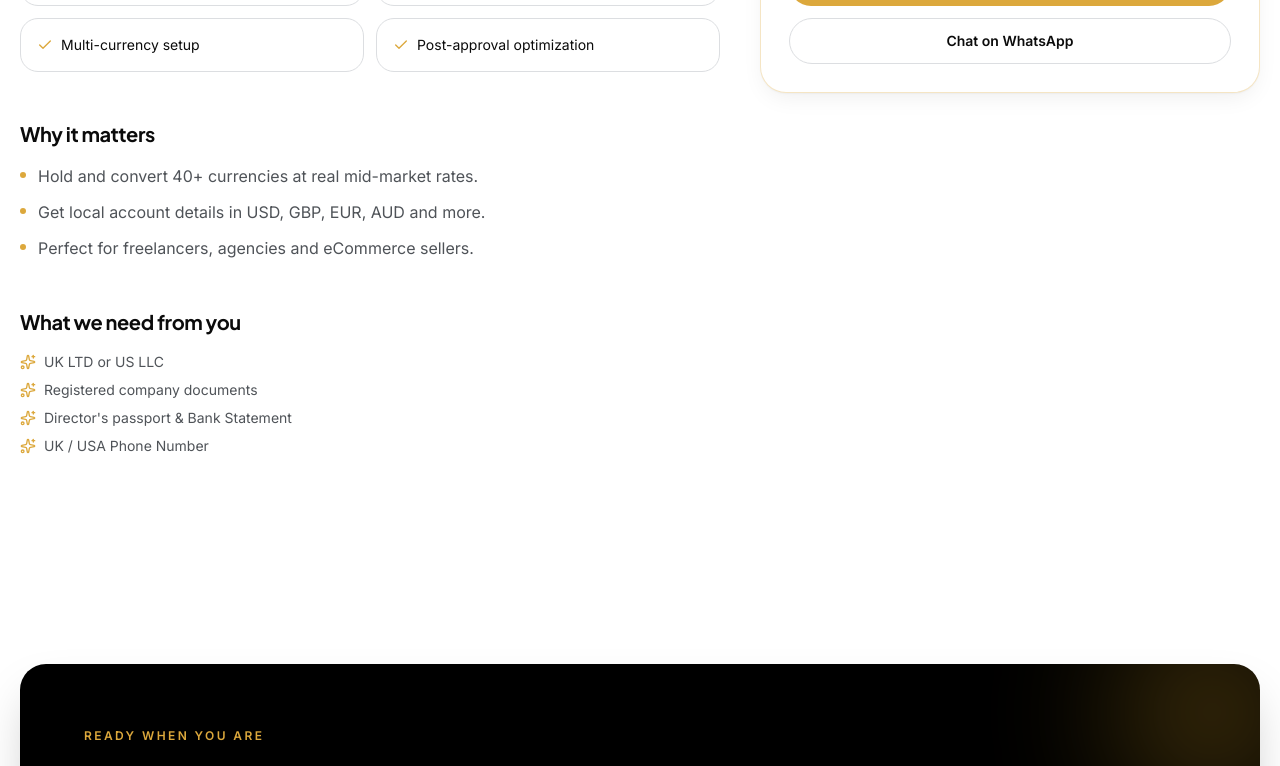
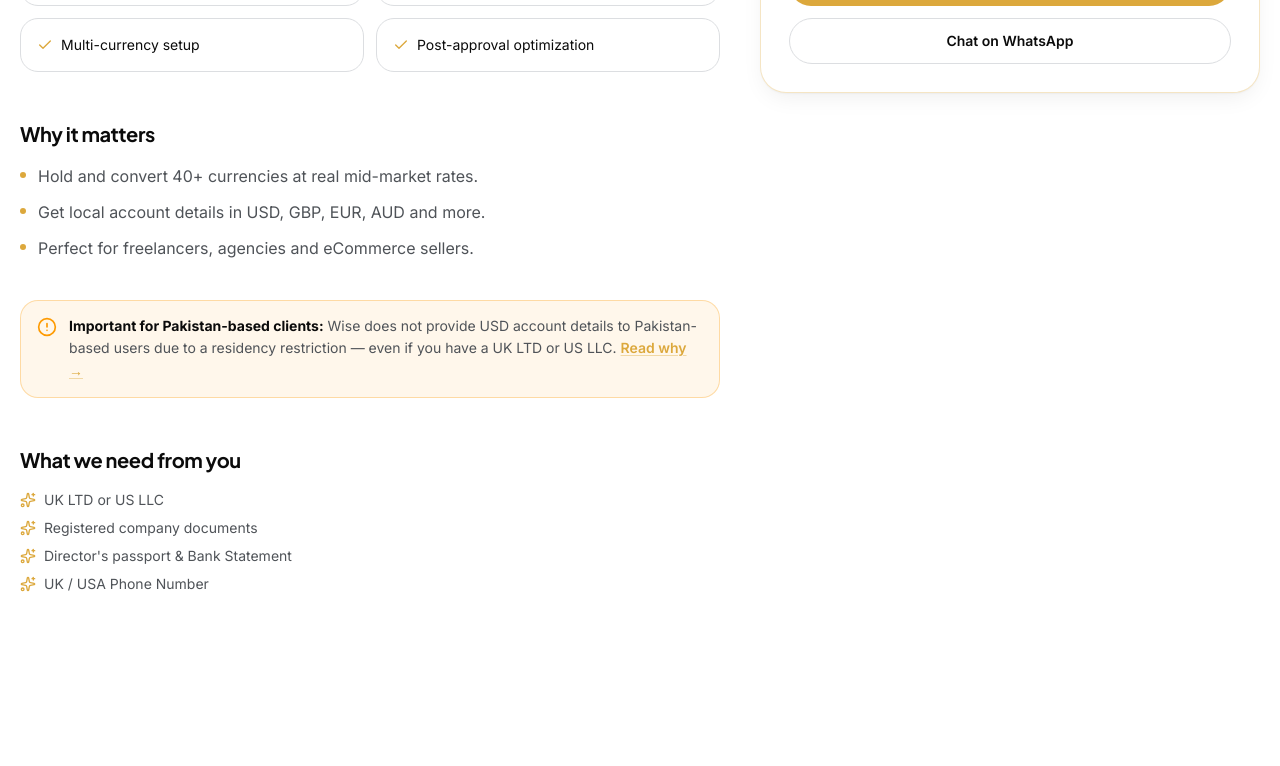
Before and after one commit to theusmandev/meetusamaservices, a React (Vite) app: page /meetusamaservices/services/wise in a window 1280 px wide. Shown: the part 1005-1771 px from the top of the page. Built offline with nearby package versions, Linux system fonts and the light colour scheme.

Commit message:
add blog post-why pakistani resident cannot get usd bank details

```diff
--- a/src/components/service-page.tsx
+++ b/src/components/service-page.tsx
@@ -1,7 +1,7 @@
 import { Link } from "react-router-dom";
 import { Check, ArrowRight, Clock, ShieldCheck, Sparkles } from "lucide-react";
 import { PageHero, CTABand } from "./page-hero";
-import type { LucideIcon } from "lucide-react";
+import type { LucideIcon, ReactNode } from "lucide-react";
 import { ScrollReveal } from "./ScrollReveal";
 
 export interface ServiceDetail {
@@ -15,6 +15,7 @@ export interface ServiceDetail {
   bullets: string[];
   includes: string[];
   requirements: string[];
+  notice?: ReactNode;
 }
 
 export function ServicePage({ data }: { data: ServiceDetail }) {
@@ -70,6 +71,10 @@ export function ServicePage({ data }: { data: ServiceDetail }) {
                 ))}
               </ul>
 
+              {data.notice && (
+                <div className="mt-10">{data.notice}</div>
+              )}
+
               <h3 className="mt-12 font-display text-xl font-bold">What we need from you</h3>
               <ul className="mt-4 grid gap-2">
                 {data.requirements.map((r) => (
--- a/src/data/blogPosts.ts
+++ b/src/data/blogPosts.ts
@@ -9,6 +9,30 @@ export interface BlogPost {
 }
 
 export const blogPosts: BlogPost[] = [
+  {
+    slug: "wise-usd-account-pakistan",
+    category: "Payments",
+    date: "Jul 22, 2026",
+    title:
+      "Why Wise Business Doesn't Give USD Account Details to Pakistan-Based Users",
+    excerpt:
+      "It's not a paperwork issue — it's a residency restriction. Here's why it happens and what actually works instead.",
+    content: [
+      "If you're running an online business from Pakistan and using Wise Business, you may have run into this frustrating issue: Wise won't let you open USD account details. Many assume it's a verification problem or a temporary glitch — but it's actually a documented policy limitation tied to your country of residence, not just your company's paperwork.",
+      "In this article, we'll break down exactly why this happens, which countries are affected, why residency is the main driver, and what your options are if you need a working USD receiving account.",
+      "What Are Wise USD Account Details?: Wise Business gives eligible users local receiving account details in multiple currencies — for example, a UK sort code and account number, a European IBAN, or local USD account details (an account number and routing number) that function like a real US bank account for receiving purposes. This is especially useful for freelancers and businesses working with US-based clients, Amazon, Etsy, Shopify, or any American marketplace — since it lets you receive payments as if you had a domestic US bank account, avoiding expensive international wire fees.",
+      "Why Pakistan Is Excluded: According to Wise's own Help Centre, whether you can open a currency account depends on the address registered on your Wise account. Wise's official documentation lists Pakistan among the countries where USD account details aren't available — alongside countries like Bangladesh, Nigeria, Sri Lanka, and UAE.",
+      "The Real Reason — It's About Country of Residence, Not Just Your Company: Here's the part that confuses most people — including business owners who already have a UK LTD or US LLC and think that alone should unlock USD details. The main driver of this restriction is your country of residence as the director/account holder — not just where your company is registered. Wise verifies the identity of the business director or account owner as part of onboarding. During this process, they confirm your personal residency through your ID and proof-of-address documents. If your country of residence comes back as Pakistan (or another restricted country), this residency check is the primary reason USD details get blocked — even if your company itself is legally incorporated in the UK or US.",
+      "This is why two people can have an identical UK LTD or US LLC setup and get completely different outcomes: if the director's country of residence is itself in Wise's list of supported countries, Wise typically just needs the company's registered address to be verified — a more straightforward document-check process — and USD/GBP details get unlocked without much friction. But if the director's country of residence is Pakistan (a restricted country), Wise's compliance system flags this at the individual level, and no amount of company-side documentation fully overrides it, because the restriction is tied to the person, not just the entity.",
+      "In short: company registration opens the door, but your personal country of residence decides whether Wise lets you walk through it.",
+      "So What's the Actual Solution?: Since residency is the main factor, the most reliable long-term setup is to combine two things — registering a UK LTD or US LLC with a genuine registered business address, and making sure the director's verification profile (residency status, proof of address, ID) is consistent and, where possible, tied to a location that isn't on Wise's restricted list. For most Pakistan-based founders, this means the company-side setup (UK/US registration) is necessary but not always sufficient on its own — the individual verification layer is just as important, and it's the part people overlook.",
+      "I Have a UK/US Company But I'm Based in Pakistan — Why Am I Still Blocked?: This is one of the most common questions we get. Having a UK LTD or US LLC gets you halfway there — it makes your company eligible for USD/GBP receiving details in principle. But Wise also checks the residency of the director/account owner during KYC verification. If that comes back as Pakistan, the restriction can still apply, because Wise's compliance engine evaluates both the entity and the individual. If your registered business address is genuine and properly documented but you're still facing restrictions, it's usually a deeper verification/compliance review rather than a simple paperwork gap.",
+      "The Solution — Payoneer Business Account With Meet Usama Services: If Wise isn't giving you USD account details due to this residency restriction, you don't have to keep waiting or fighting the verification process. A Payoneer Business account is a simpler, faster route. At Meet Usama Services, if you don't already have a Payoneer Business account, we'll set one up for you — and as part of it, you get proper USD receiving bank account details, so you can receive payments from US clients, marketplaces, and platforms just like a local US bank account, without running into the same country-of-residence restriction that blocks Wise.",
+      "Here's what we handle for you: complete Payoneer Business account setup, done correctly from the start; proper documentation and verification handling, so you avoid delays or rejections; USD bank account details provided as part of your Payoneer Business account, ready to use for receiving international payments; and ongoing support if you need help with linking, verification, or troubleshooting afterward.",
+      "This makes Payoneer Business a practical, reliable alternative for Pakistan-based businesses who need USD receiving details without navigating Wise's residency restrictions.",
+      "Not being able to get USD account details on Wise from Pakistan isn't just about your company's registration — it's primarily tied to your country of residence as the account holder. A UK/US company is a necessary first step, but getting USD/GBP details reliably unlocked on Wise depends just as much on how your personal verification profile lines up with Wise's supported countries. If Wise isn't working out for you, Meet Usama Services can set up a Payoneer Business account for you and get you working USD bank details — a fast, reliable alternative so you're not stuck waiting on Wise's verification process.",
+    ],
+  },
   {
     slug: "uk-ltd-vs-us-llc",
     category: "Company Formation",
--- a/src/pages/services/PayoneerPage.tsx
+++ b/src/pages/services/PayoneerPage.tsx
@@ -1,5 +1,5 @@
 import { SEO } from "../../components/SEO";
-import { CreditCard } from "lucide-react";
+import { CreditCard, CheckCircle2 } from "lucide-react";
 import { ServicePage } from "../../components/service-page";
 
 export default function PayoneerPage() {
@@ -34,6 +34,24 @@ export default function PayoneerPage() {
         "Business Documents",
         "UK / USA Phone Number",
       ],
+      notice: (
+        <div className="flex items-start gap-3 rounded-xl border border-emerald-500/30 bg-emerald-500/8 px-4 py-3.5">
+          <CheckCircle2 className="mt-0.5 h-5 w-5 shrink-0 text-emerald-500" />
+          <p className="text-sm leading-relaxed text-muted-foreground">
+            <strong className="text-foreground">Based in Pakistan and need a working USD receiving account?</strong>{" "}
+            Payoneer Business is often the more reliable option compared to Wise for Pakistan-based
+            founders.{" "}
+            <a
+              href="/meetusamaservices/blog/wise-usd-account-pakistan"
+              target="_blank"
+              rel="noopener noreferrer"
+              className="font-semibold text-[color:var(--gold)] underline decoration-[color:var(--gold)]/40 underline-offset-2 transition hover:decoration-[color:var(--gold)]"
+            >
+              Learn why →
+            </a>
+          </p>
+        </div>
+      ),
     }} />
     </>
   );
--- a/src/pages/services/WisePage.tsx
+++ b/src/pages/services/WisePage.tsx
@@ -1,5 +1,5 @@
 import { SEO } from "../../components/SEO";
-import { Wallet } from "lucide-react";
+import { Wallet, AlertCircle } from "lucide-react";
 import { ServicePage } from "../../components/service-page";
 
 export default function WisePage() {
@@ -33,6 +33,24 @@ export default function WisePage() {
         "Director's passport & Bank Statement",
         "UK / USA Phone Number",
       ],
+      notice: (
+        <div className="flex items-start gap-3 rounded-xl border border-amber-500/30 bg-amber-500/8 px-4 py-3.5">
+          <AlertCircle className="mt-0.5 h-5 w-5 shrink-0 text-amber-500" />
+          <p className="text-sm leading-relaxed text-muted-foreground">
+            <strong className="text-foreground">Important for Pakistan-based clients:</strong>{" "}
+            Wise does not provide USD account details to Pakistan-based users due to a residency
+            restriction — even if you have a UK LTD or US LLC.{" "}
+            <a
+              href="/meetusamaservices/blog/wise-usd-account-pakistan"
+              target="_blank"
+              rel="noopener noreferrer"
+              className="font-semibold text-[color:var(--gold)] underline decoration-[color:var(--gold)]/40 underline-offset-2 transition hover:decoration-[color:var(--gold)]"
+            >
+              Read why →
+            </a>
+          </p>
+        </div>
+      ),
     }} />
     </>
   );
```
